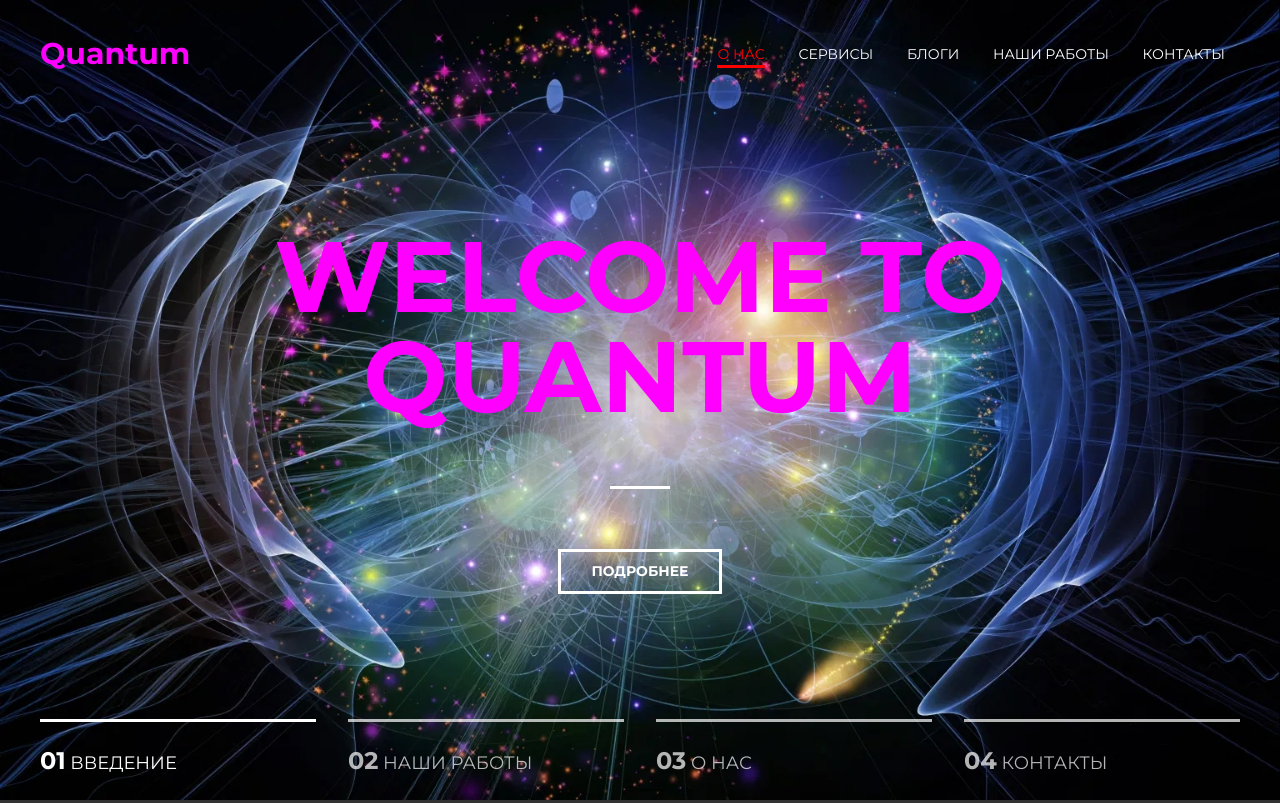
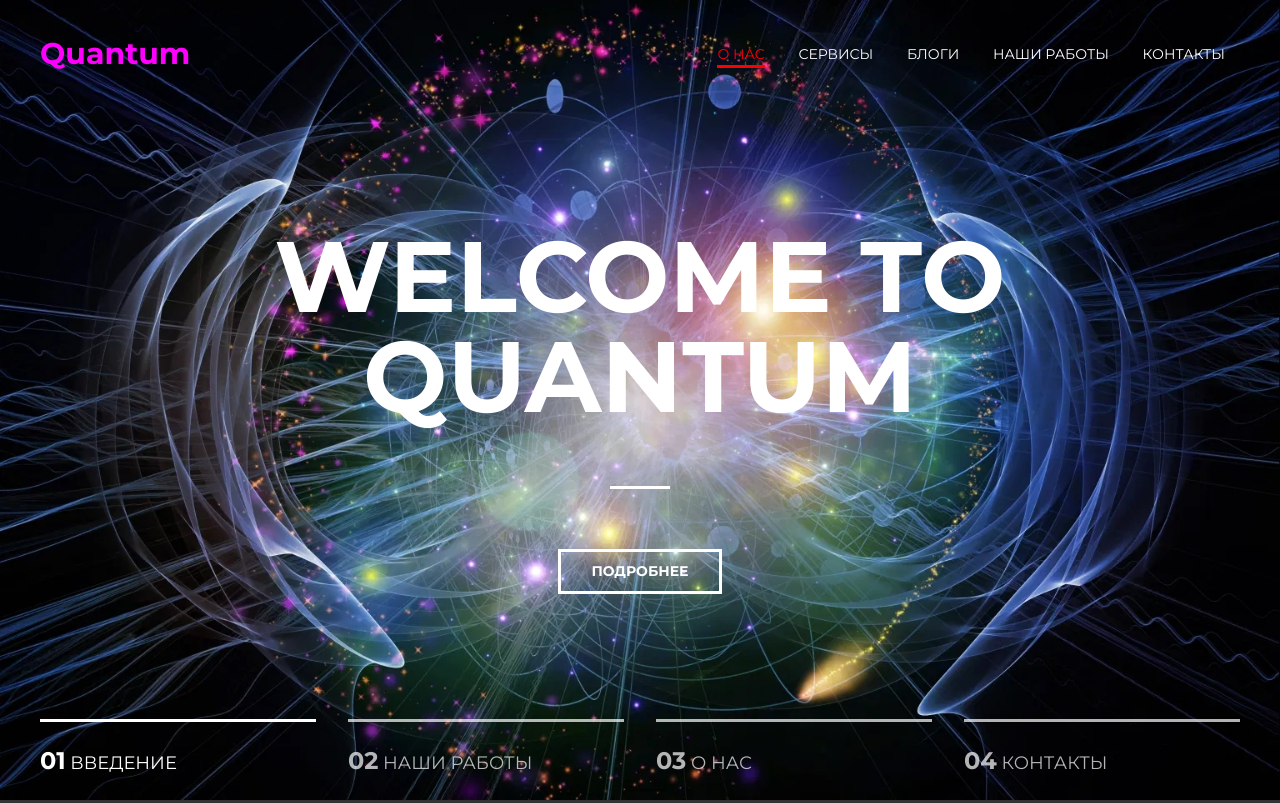
Before and after one commit to Dev-Mechanics/Quantum_Edge, a plain HTML site: page index.html in a window 1280 px wide. Shown: the top 803 px of the page. Drawn offline with Linux system fonts and the light colour scheme.

Commit message:
Update style.css

```diff
--- a/assets/css/style.css
+++ b/assets/css/style.css
@@ -50,7 +50,7 @@ h1, h2, h3, h4, h5, h6 {
 }
 
 .intro__title {
-    color: #ff00ff;
+    color: #fff;
     font-size: 100px;
     font-weight: 700;
     text-transform: uppercase;
```
